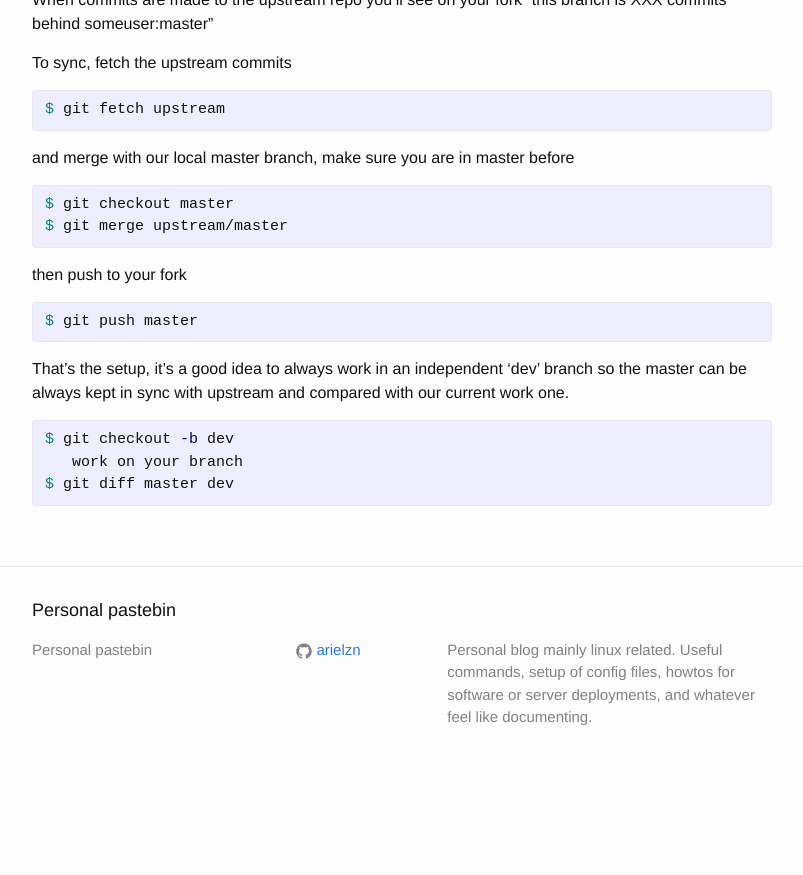
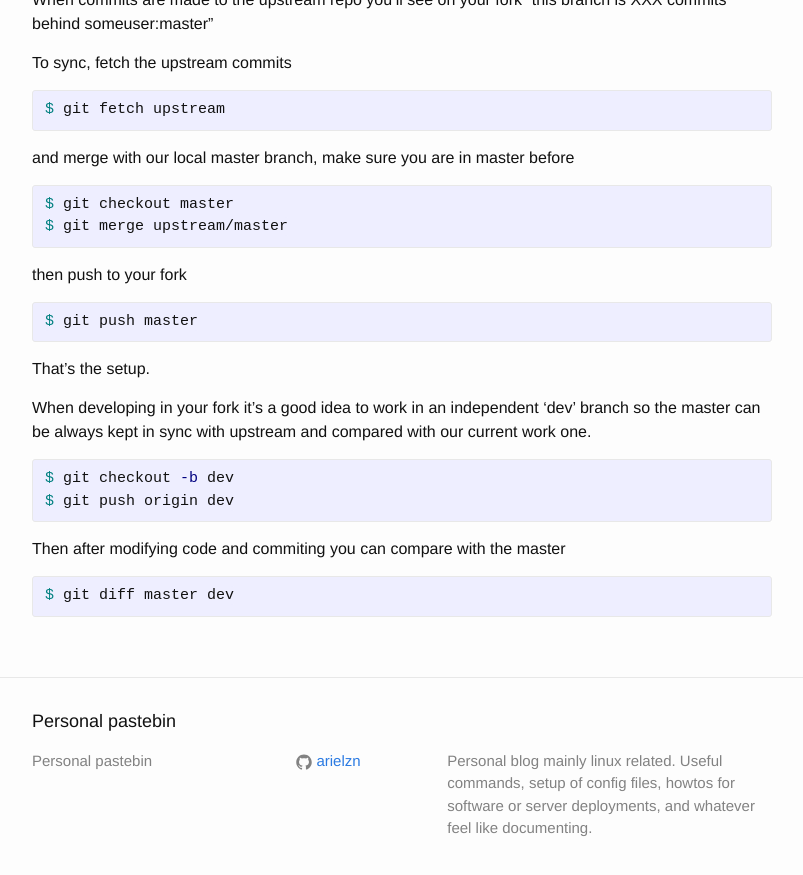
Before and after one commit to arielzn/arielzn.github.io, a Jekyll site: the page built from _posts/2016-10-05-git-commands.markdown, in a window 1280 px wide and 900 px high, scrolled down 725 px. Shown: the top 875 px of the window, without its empty margins (238-1041 px from the left). Built offline with Jekyll 4.4.1, drawn with Linux system fonts in a browser that asks for light colours; before the commit the page ends 1514 px from its top, so only the background shows below that; some of the changed text lies outside the part shown.

Commit message:
git post modified

```diff
--- a/_posts/2016-10-05-git-commands.markdown
+++ b/_posts/2016-10-05-git-commands.markdown
@@ -34,7 +34,6 @@ upstream  https://github.com/someuser/repo.git (push)
 {% endhighlight %}
 
 
-
 When commits are made to the upstream repo you'll see on your fork "this branch
 is XXX commits behind someuser:master"
 
@@ -59,10 +58,19 @@ $ git push master
 
 
 
-That's the setup, it's a good idea to always work in an independent 'dev' branch
+That's the setup.
+
+
+When developing in your fork it's a good idea to work in an independent 'dev' branch
 so the master can be always kept in sync with upstream and compared with our current work one.
+
 {% highlight bash %}
 $ git checkout -b dev
-   work on your branch
+$ git push origin dev
+{% endhighlight %}
+
+Then after modifying code and commiting you can compare with the master
+
+{% highlight bash %}
 $ git diff master dev
 {% endhighlight %}
```
Also changed, not shown: other parts of _posts/2016-10-05-git-commands.markdown (+1 -1 lines).
